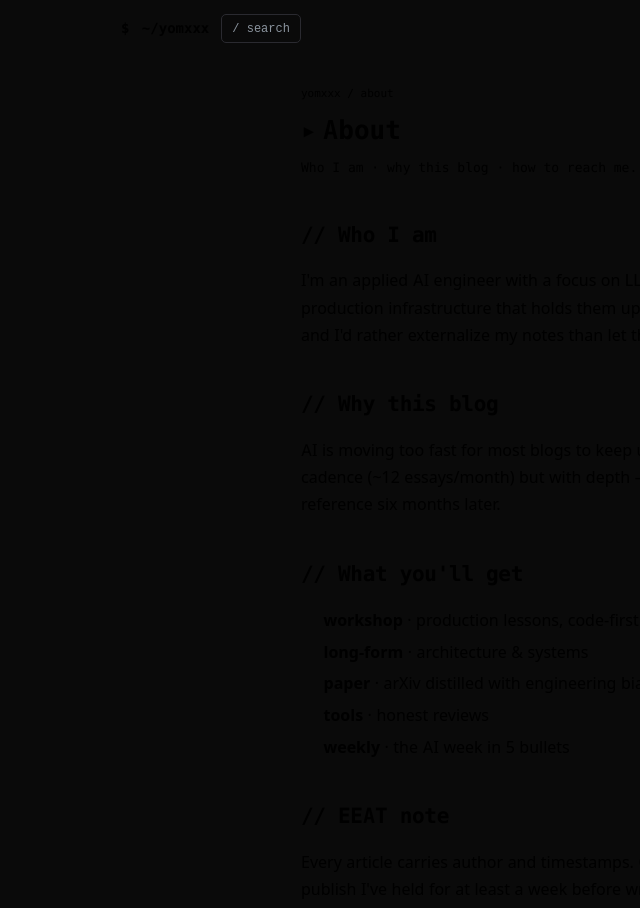
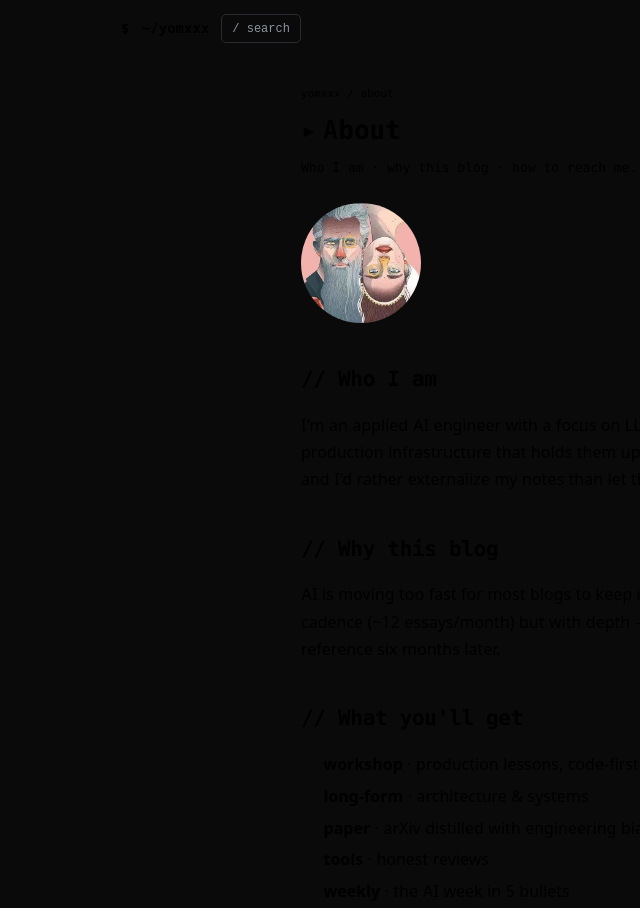
Before and after one commit to YOMXXX/blogs, an Astro site: page /about in a window 1280 px wide. Shown: the top 908 px of the page, without its empty margins (3-643 px from the left). Built offline with nearby package versions, Linux system fonts and the light colour scheme; Astro itself is replaced by a stand-in of ours.

Commit message:
feat: add avatar to about page

```diff
--- a/src/pages/about.astro
+++ b/src/pages/about.astro
@@ -15,6 +15,10 @@ import Footer from '../components/astro/Footer.astro';
     </div>
     <h1><span class="prefix">▸</span>About</h1>
     <p class="lead">Who I am · why this blog · how to reach me.</p>
+
+    <div class="avatar-row">
+      <img src="/avatar.jpeg" alt="YOMXXX" class="avatar" width="120" height="120" />
+    </div>
 
     <div class="prose">
       <h2>Who I am</h2>
@@ -68,6 +72,14 @@ import Footer from '../components/astro/Footer.astro';
     font-weight: 700;
   }
   h1 .prefix { color: var(--color-accent-green); margin-right: 6px; }
+  .avatar-row {
+    margin: 0 0 24px;
+  }
+  .avatar {
+    border-radius: 50%;
+    border: 2px solid var(--color-border-strong);
+    object-fit: cover;
+  }
   .lead {
     font-family: var(--font-mono);
     font-size: 13px;
```
